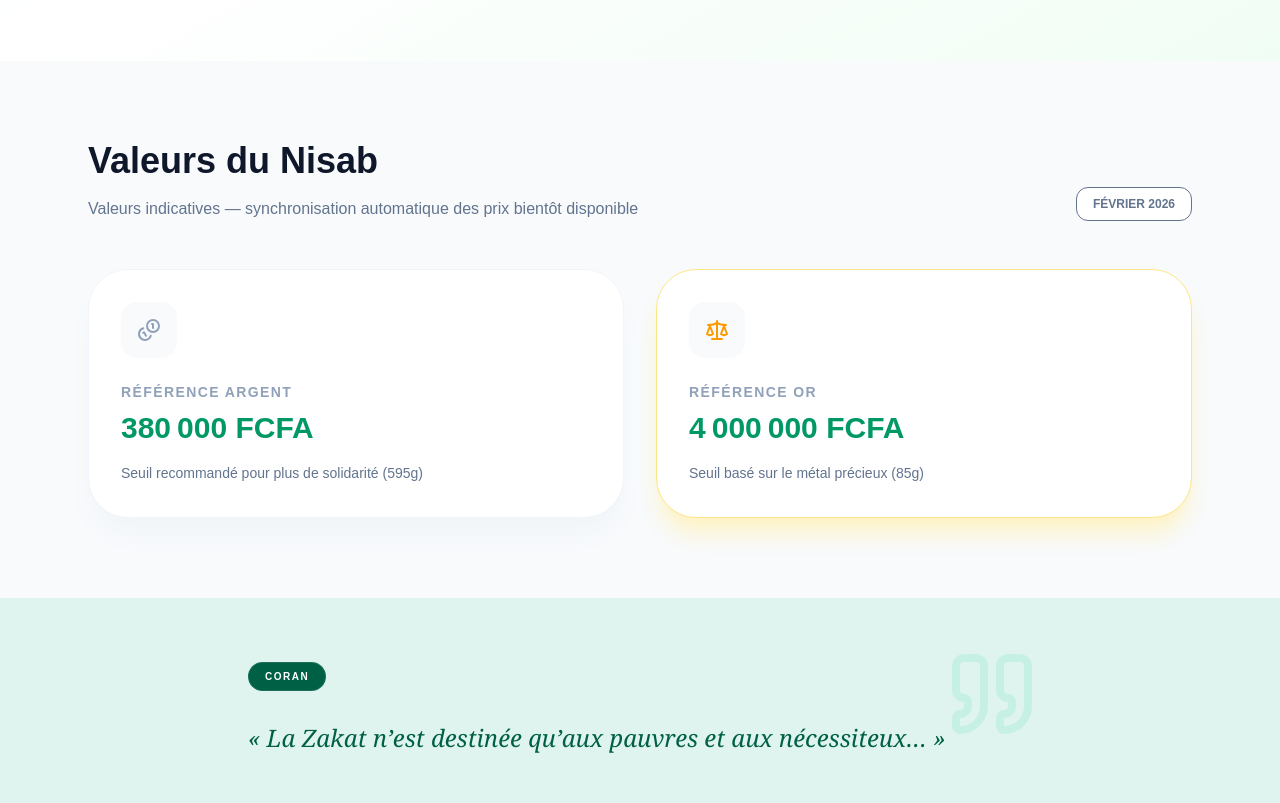
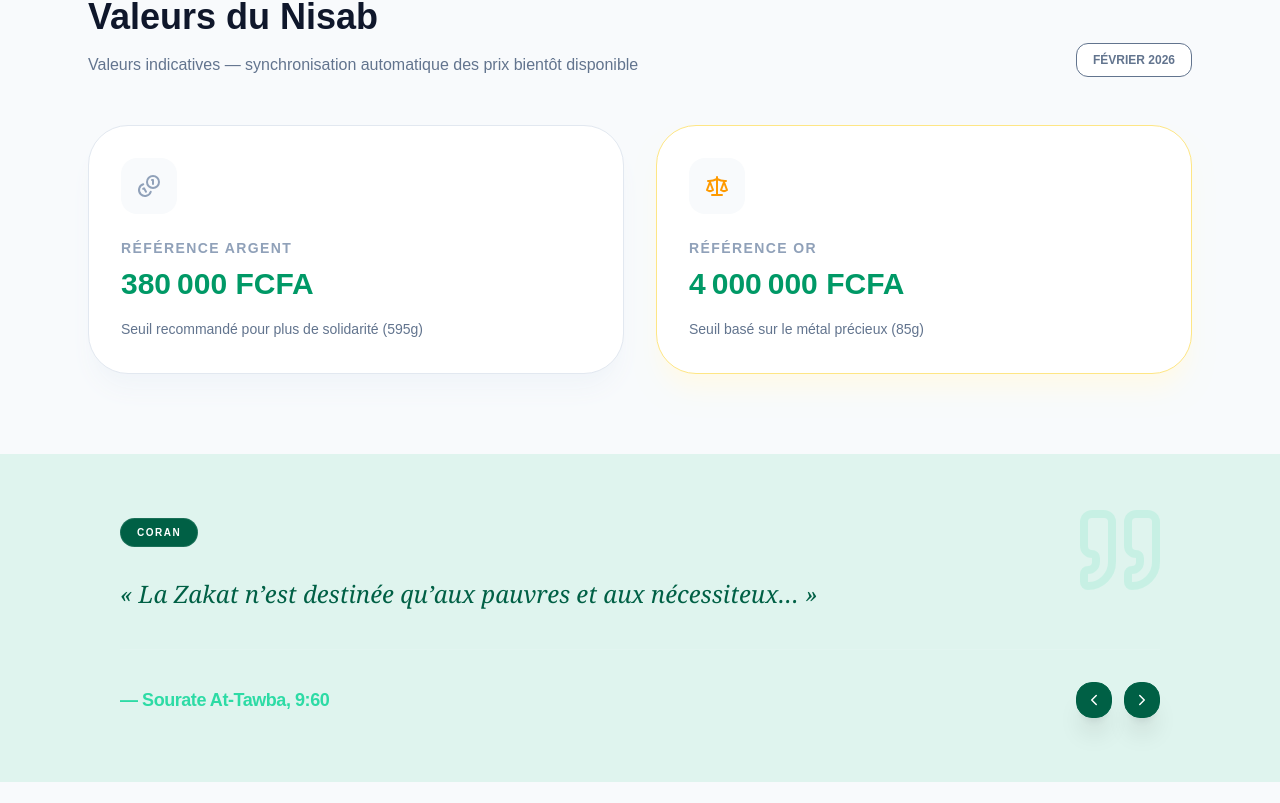
Before and after one commit to BabsWade/zakat-simulateur-nextjs, a Next.js app: page / in a window 1280 px wide. Shown: the part 717-1520 px from the top of the page. Built offline with nearby package versions, Linux system fonts and the light colour scheme.

Commit message:
correction taille police

```diff
--- a/app/page.tsx
+++ b/app/page.tsx
@@ -69,7 +69,7 @@ export default function Home() {
 
 
 
-        <div className="relative flex flex-col items-center text-center px-6 py-28 max-w-5xl mx-auto">
+        <div className="relative flex flex-col items-center text-center px-6 py-10 max-w-5xl mx-auto">
 
           <span
 
@@ -216,7 +216,7 @@ Valeurs indicatives — synchronisation automatique des prix bientôt disponible
     : "bg-emerald-500/10"
     // ^ Créer une bande sombre profonde au milieu de la page claire pour casser le blanc
 }`}>
-  <div className="max-w-4xl mx-auto">
+  <div className="max-w-6xl mx-auto">
     <div className={`relative p-8 md:p-14 rounded-[3.5rem] transition-all duration-700 ${
       isDark
         ? "bg-emerald-0/10"
@@ -250,11 +250,13 @@ Valeurs indicatives — synchronisation automatique des prix bientôt disponible
 
         {/* Footer de la carte */}
         <div className="flex items-center justify-between border-t border-white/10 pt-8">
-          <span className={`font-bold tracking-tight ${
-            isDark ? "text-slate-500" : "text-emerald-400/80"
-          }`}>
-            — {sagesses[activeTab].ref}
-          </span>
+<span
+  className={`font-bold tracking-tight text-xs sm:text-sm md:text-base lg:text-lg ${
+    isDark ? "text-slate-500" : "text-emerald-400/80"
+  }`}
+>
+  — {sagesses[activeTab].ref}
+</span>
 
           {/* Boutons de Navigation */}
           <div className="flex gap-3">
@@ -265,7 +267,7 @@ Valeurs indicatives — synchronisation automatique des prix bientôt disponible
               <button
                 key={i}
                 onClick={btn.action}
-                className={`p-3 rounded-2xl transition-all active:scale-90 ${
+                className={`p-2 rounded-2xl transition-all active:scale-90 ${
                   isDark
                     ? "bg-emerald-500/10 text-emerald-500 border-emerald-500/20 hover:bg-slate-700 shadow-lg"
                     : "bg-emerald-800 text-white hover:bg-emerald-700 border border-emerald-800 backdrop-blur-md shadow-xl"
@@ -301,8 +303,8 @@ function NisabCard({ icon, title, value, desc, highlight, isDark }: any) {
   return (
     <div className={`p-8 rounded-[2.5rem] border transition-all duration-300 hover:translate-y-[-8px] ${
       highlight
-        ? (isDark ? "bg-slate-900/60 border-amber-500/30 shadow-2xl" : "bg-white border-amber-200 shadow-xl shadow-amber-100")
-        : (isDark ? "bg-slate-900/40 border-slate-800" : "bg-white border-slate-100 shadow-xl shadow-slate-100")
+        ? (isDark ? "bg-slate-900/60 border-amber-500/30 shadow-2xl" : "bg-white border-amber-200 shadow-xl shadow-amber-50")
+        : (isDark ? "bg-slate-900/40 border-slate-800" : "bg-white border-slate-200 shadow-xl shadow-slate-100")
     }`}>
       <div className={`w-14 h-14 rounded-2xl flex items-center justify-center mb-6 ${isDark ? "bg-slate-800" : "bg-slate-50"}`}>
         {icon}
```
